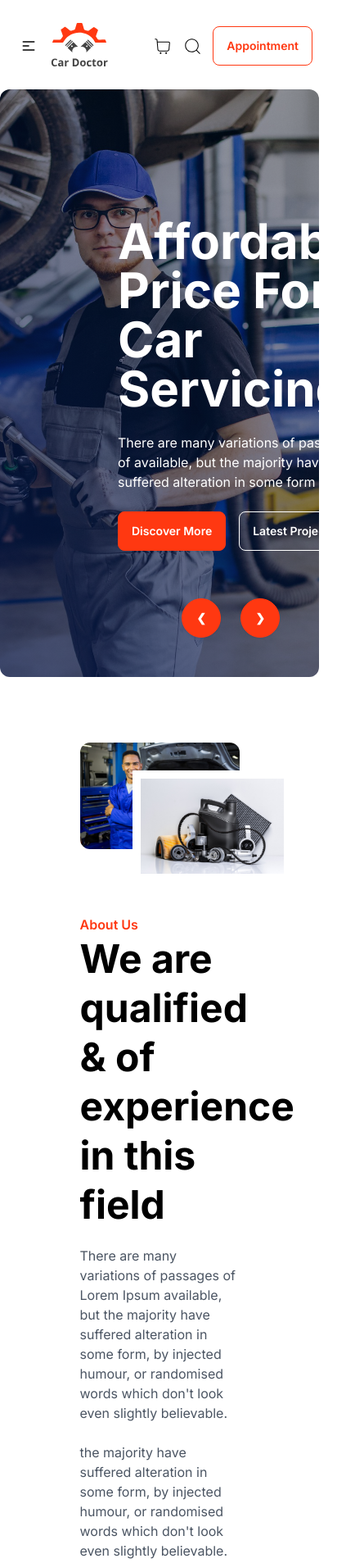
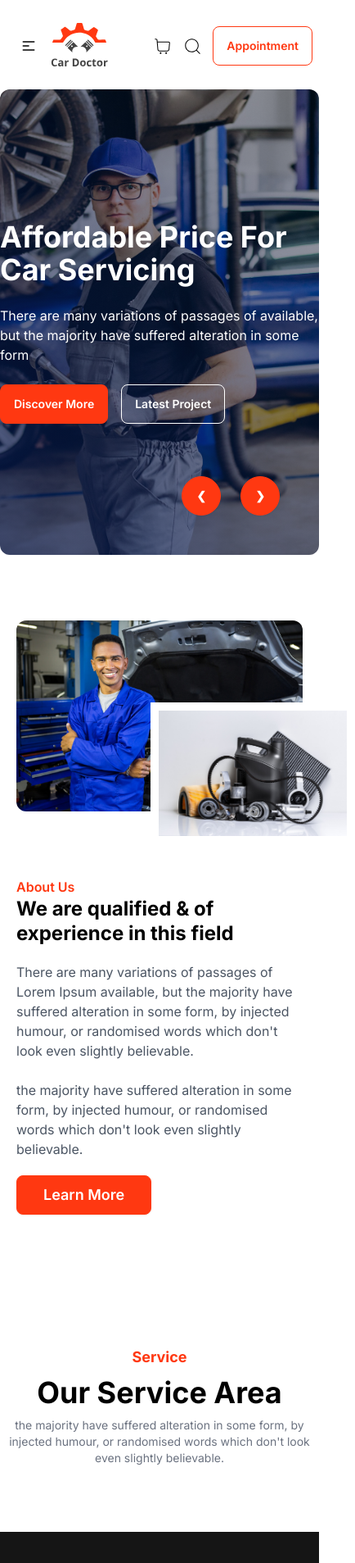
Before and after one commit to jakareya76/car-doctor-pro, a Next.js app: page / in a window 390 px wide. Shown: the top 1907 px of the page at 82% size, 434 px wide, since content can reach past the window. Built offline with nearby package versions, Linux system fonts and the light colour scheme.

Commit message:
fix responsive issue

```diff
--- a/src/components/HomePage/About.jsx
+++ b/src/components/HomePage/About.jsx
@@ -2,9 +2,9 @@ import Image from "next/image";
 
 const About = () => {
   return (
-    <div className="py-20">
+    <div className="py-20 px-5">
       <div className="flex flex-col md:flex-row items-center justify-between gap-20">
-        <div className="relative w-1/2 md:w-full">
+        <div className="relative w-full md:w-1/2">
           <Image
             src="/assets/images/about_us/person.jpg"
             width={500}
@@ -18,9 +18,9 @@ const About = () => {
             className="absolute -bottom-10 -right-16 w-[250px] border-[10px] md:w-[280px] lg:w-[450px] border-white"
           />
         </div>
-        <div className="w-1/2 md:w-full">
+        <div className="w-full md:w-1/2">
           <h2 className="text-primary font-semibold">About Us</h2>
-          <h1 className="text-black font-bold max-w-sm leading-tight text-5xl">
+          <h1 className="text-black font-bold max-w-sm text-2xl leading-tight md:text-5xl">
             We are qualified & of experience in this field
           </h1>
           <p className="text-gray-600 max-w-lg mt-5">
--- a/src/components/HomePage/Banner.jsx
+++ b/src/components/HomePage/Banner.jsx
@@ -1,7 +1,7 @@
 const Banner = () => {
   return (
     <div className="text-white">
-      <div className="carousel w-full mt-4">
+      <div className="carousel flex w-full mt-4">
         {banners.map((banner, index) => (
           <div
             style={{
@@ -11,11 +11,13 @@ const Banner = () => {
             }}
             key={index}
             id={`slide${index + 1}`}
-            className="carousel-item relative w-full bg-top bg-no-repeat bg-cover h-[85vh] rounded-xl"
+            className="carousel-item relative w-full bg-top bg-no-repeat bg-cover py-40 rounded-xl"
           >
-            <div className="h-full w-full flex items-center pl-36">
+            <div className="h-full  w-full flex justify-center md:justify-start items-center md:pl-36">
               <div className="space-y-6">
-                <h1 className="text-6xl max-w-sm font-bold">{banner.title}</h1>
+                <h1 className="md:text-6xl text-4xl  max-w-sm font-bold">
+                  {banner.title}
+                </h1>
                 <p className="max-w-md">{banner.text}</p>
                 <button className="btn btn-primary mr-4">Discover More</button>
                 <button className="btn btn-outline text-white">
--- a/src/components/Shared/Heading.jsx
+++ b/src/components/Shared/Heading.jsx
@@ -5,7 +5,9 @@ const Heading = ({ title, heading, text }) => {
       <h1 className="text-4xl text-black font-bold leading-relaxed">
         {heading}
       </h1>
-      <p className="text-gray-500 max-w-xl mx-auto">{text}</p>
+      <p className="text-gray-500 max-w-xl mx-auto text-sm md:text-[16px]">
+        {text}
+      </p>
     </div>
   );
 };
```
